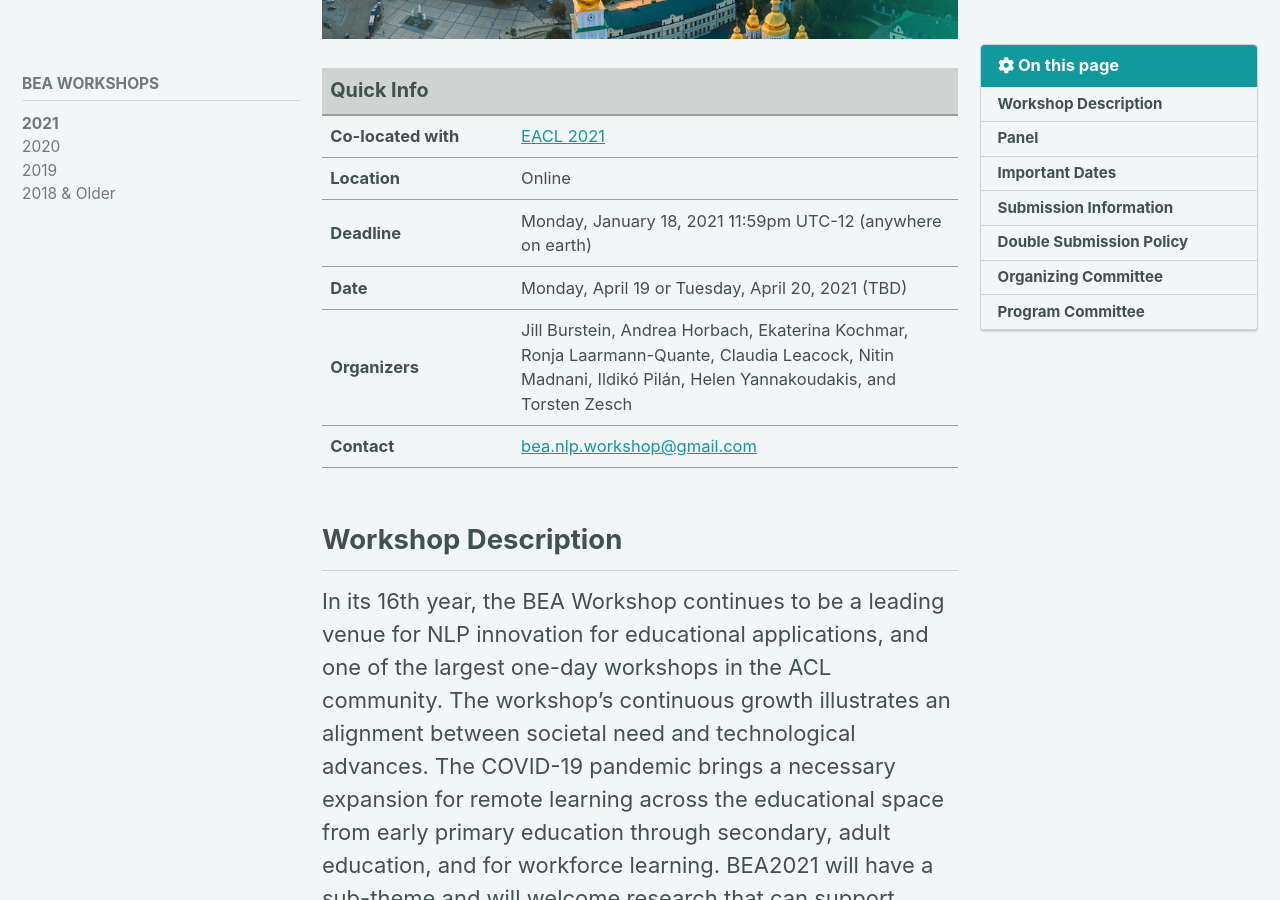
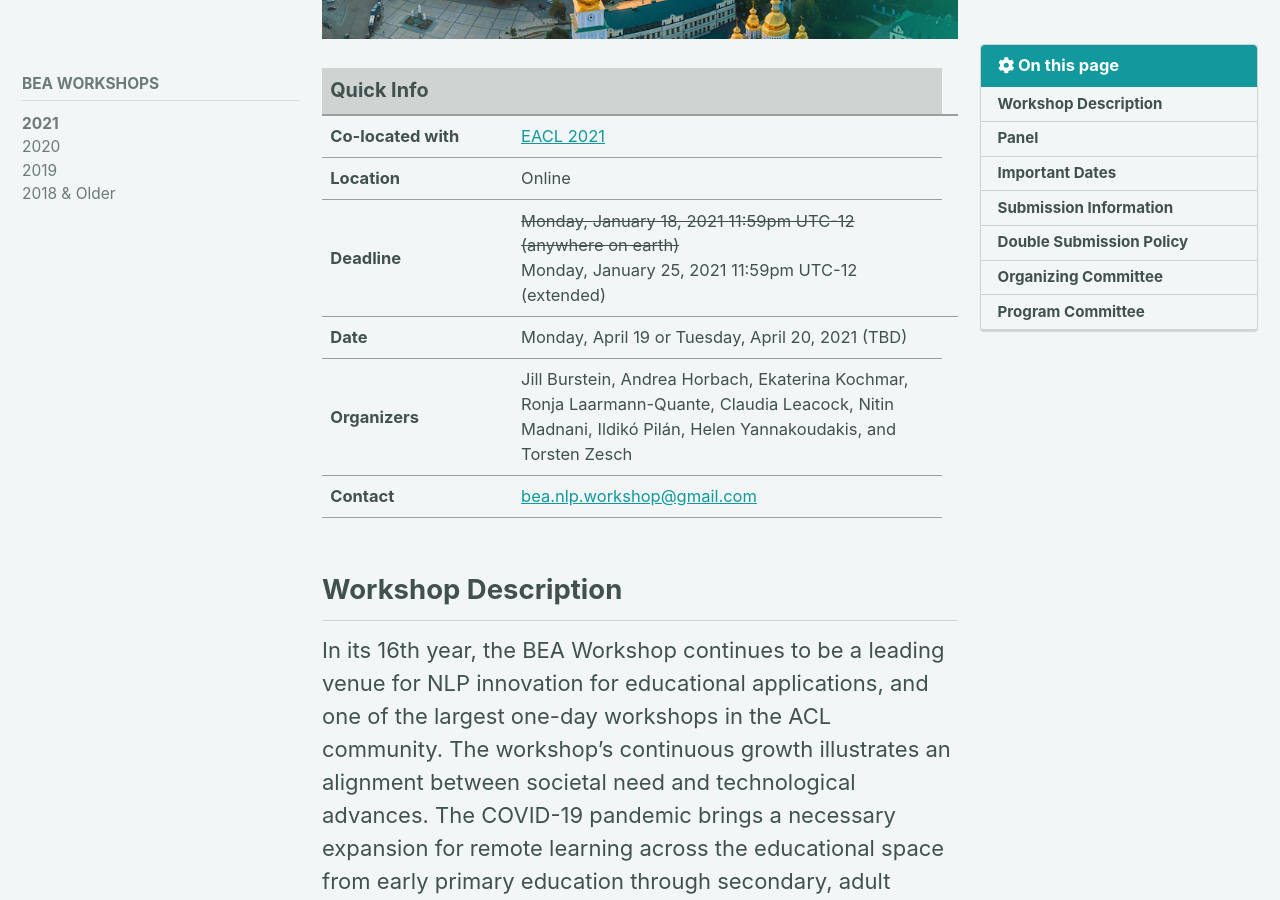
Before and after one commit to sigedu-org/website, a Jekyll site: the page built from _pages/bea/current.md, in a window 1280 px wide and 900 px high, scrolled down 447 px. Built offline with Jekyll 4.4.1, drawn with Linux system fonts in a browser that asks for light colours; cached includes are drawn as plain includes; nearby versions of some CDN libraries.

Commit message:
Extend BEA 2021 deadline.

```diff
--- a/_pages/bea/current.md
+++ b/_pages/bea/current.md
@@ -35,7 +35,9 @@ gold:
         </tr>
         <tr>
             <td><strong>Deadline</strong></td>
-            <td>Monday, January 18, 2021 11:59pm UTC-12 (anywhere on earth)</td>
+            <td><span style="text-decoration: line-through;">Monday, January 18,
+            2021 11:59pm UTC-12 (anywhere on earth)</span><br/>Monday, January 25, 2021 11:59pm UTC-12 (extended)</td>
+            <td></td>
         </tr>
         <tr>
             <td><strong>Date</strong></td>
```
